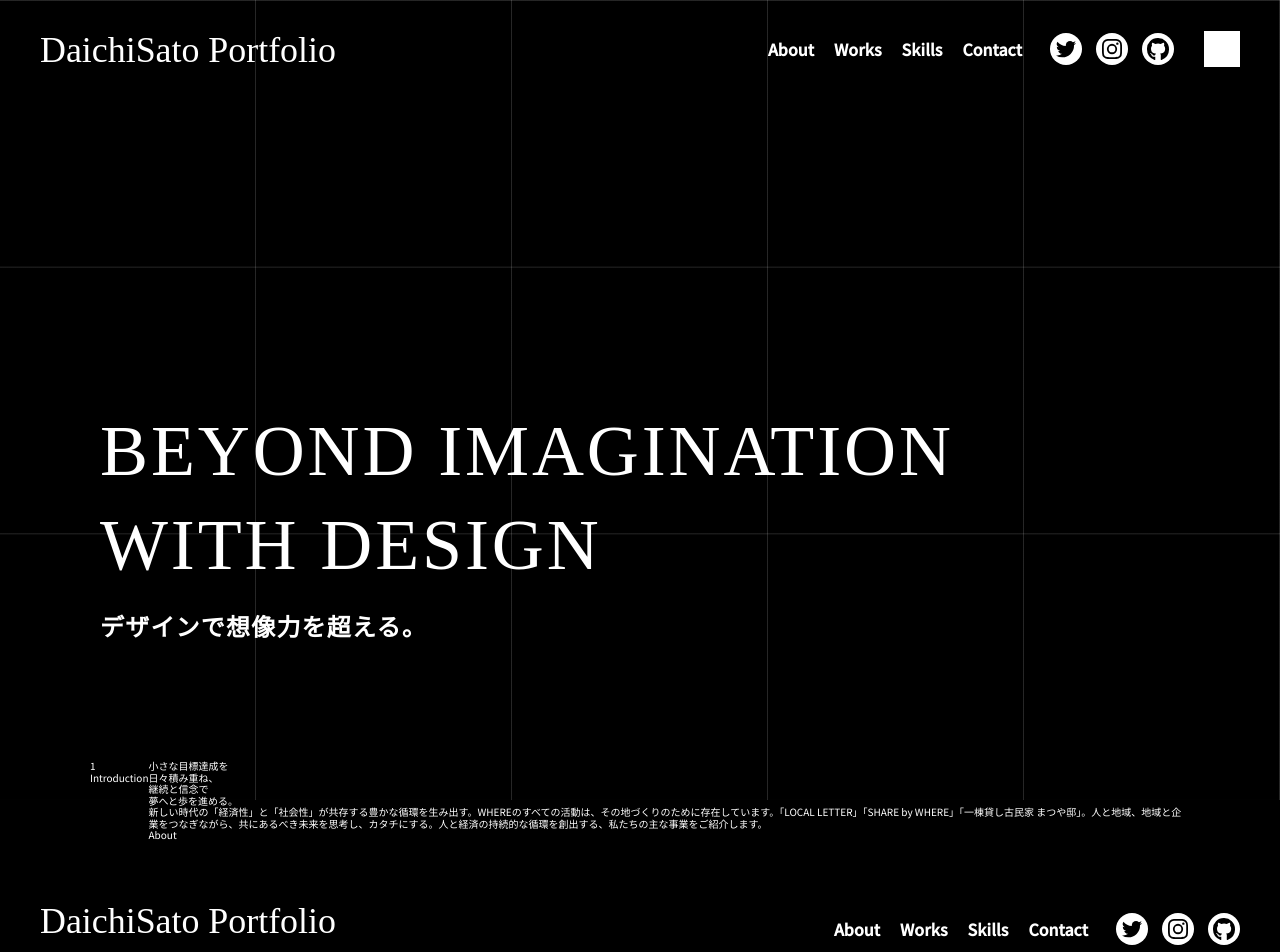
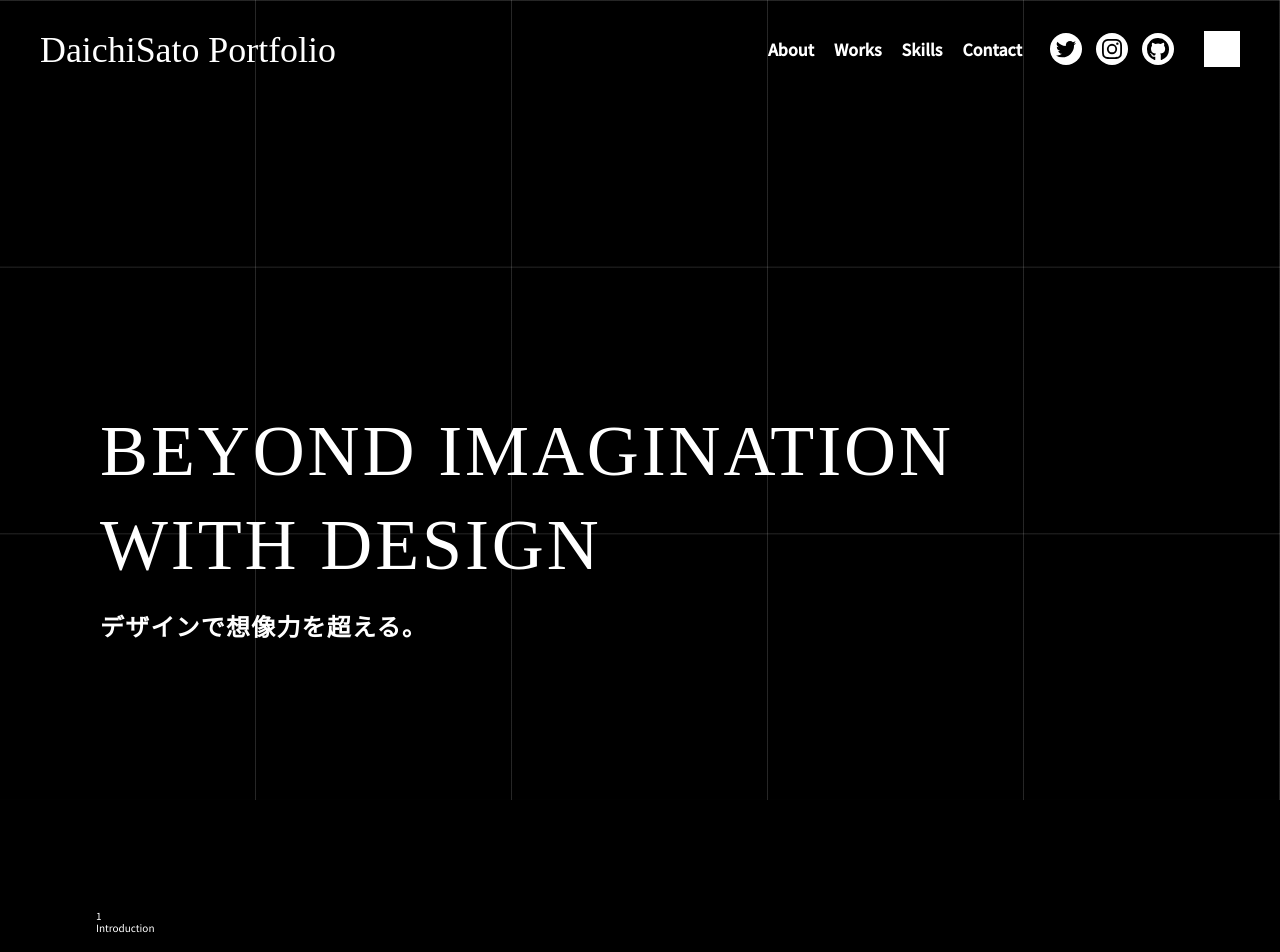
Before and after one commit to daichi-sato-design/portfolio, a Next.js app: page / in a window 1280 px wide. Shown: the top 952 px of the page. Built offline with nearby package versions, Linux system fonts and the light colour scheme; a web font is replaced by a local one.

Commit message:
indexページのスタイル更新

```diff
--- a/styles/layout/_index.scss
+++ b/styles/layout/_index.scss
@@ -36,30 +36,35 @@
   }
   .about{
     &__wrap{
-      max-width: 1200px;
-      padding: 0 50px;
+      max-width: 1300px;
+      padding: 150px 7.5%;
       margin: 0 auto;
+    }
+    &__contents{
       display: flex;
       justify-content: space-between;
-    }
-    &__hd{
-      .section-tag{
-        display: flex;
-        align-items: center;
-        &__num{
-          font-family: base.$custom-font-eng01;
-          font-size: 2.6rem;
-          margin-right: 10px;
+      margin-top: 40px;
+      &__hd{
+        .ttl{
+          font-size: 3.6rem;
+          line-height: 1.75;
+          letter-spacing: .06em;
+          font-weight: 600;
         }
-        &__ttl{
-          position: relative;
-
-          font-size: 1.6rem;
+      }
+      &__body{
+        max-width: 52%;
+        .txt{
+          font-size: 1.5rem;
+          line-height: 2.6;
+          letter-spacing: .08em;
           font-weight: 600;
-          letter-spacing: .04em;
+        }
+        .section-btn{
+          margin-top: 50px;
+          max-width: 200px;
         }
       }
     }
-    &__body{}
   }
 }
```
